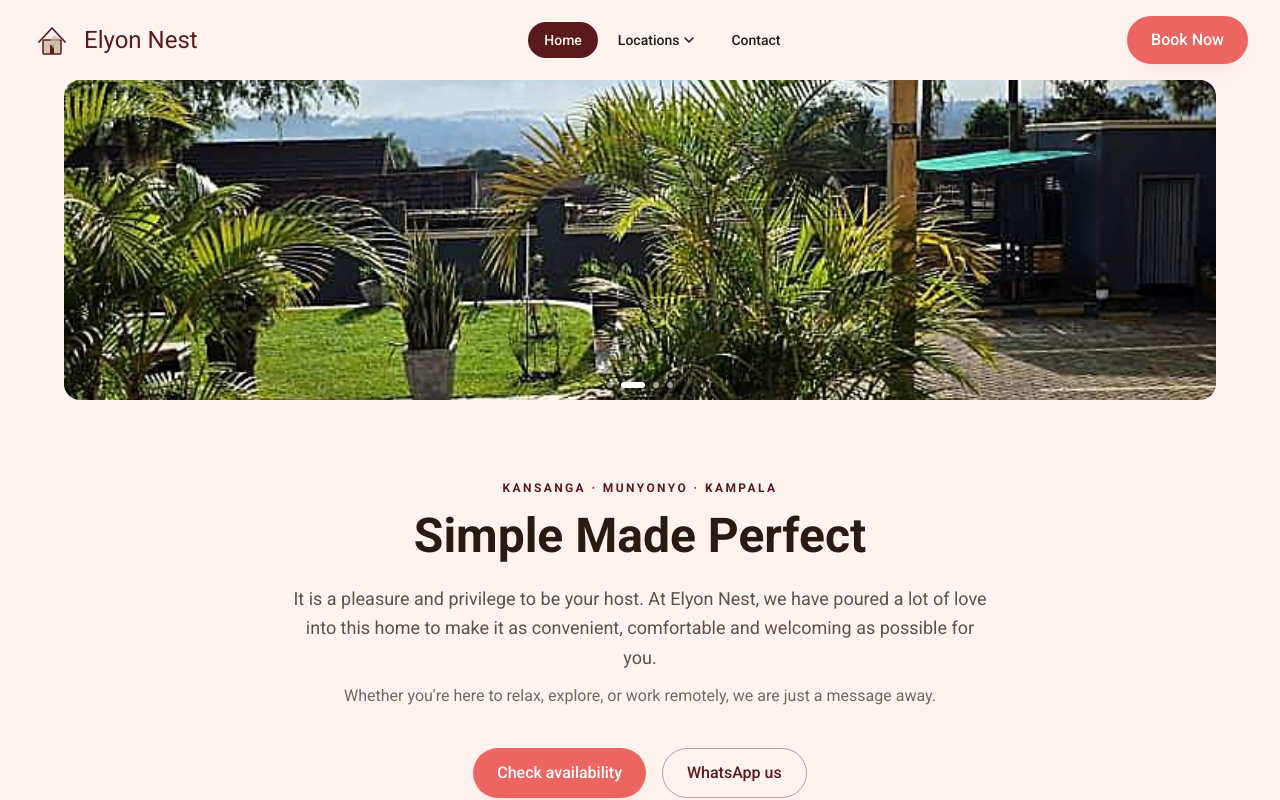
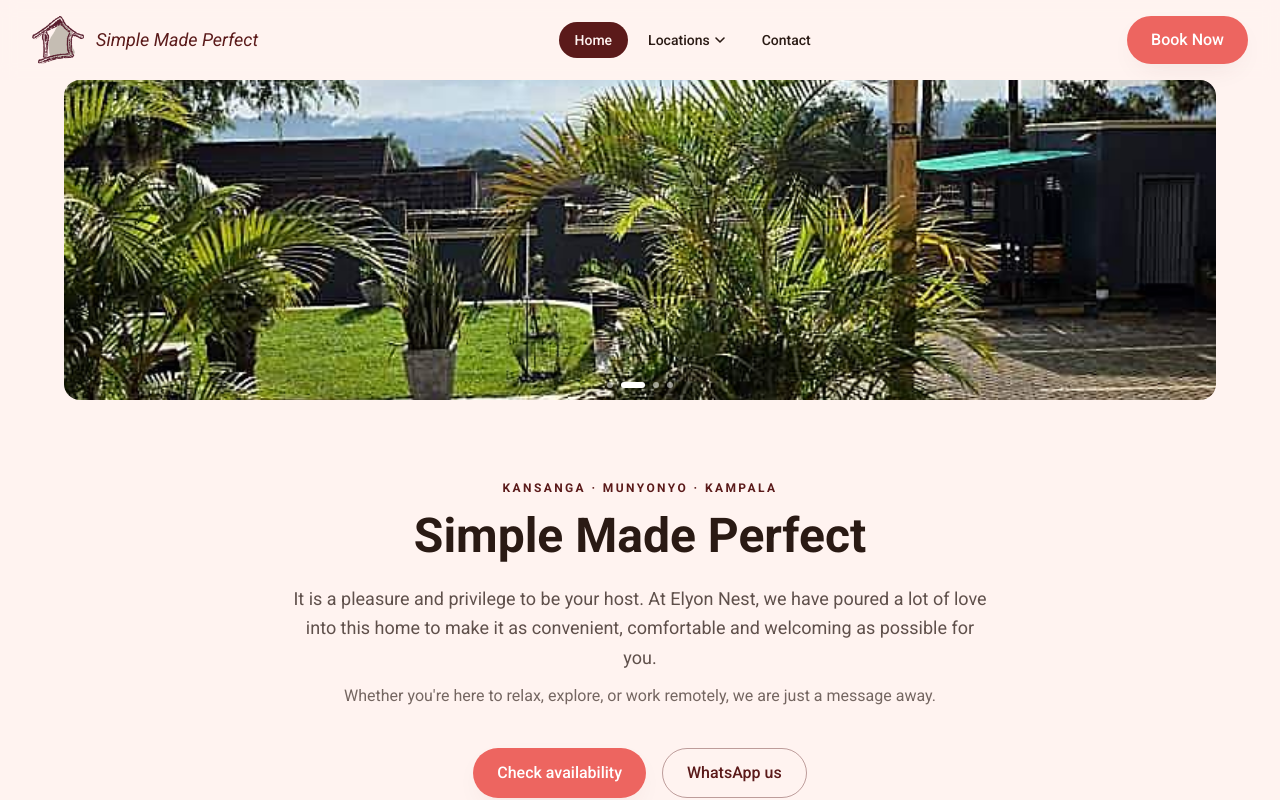
Before and after one commit to Ssali-Remy/ssali-remy.github, a React (Vite) app: page /#/ in a window 1280 px wide. Shown: the top 800 px of the page. Built offline with nearby package versions, Linux system fonts and the light colour scheme.

Commit message:
feat: navbar uses real PNG mark + 'Simple Made Perfect' instead of 'Elyon Nest'

```diff
--- a/src/components/Logo.jsx
+++ b/src/components/Logo.jsx
@@ -1,51 +1,20 @@
+import { logoMark } from "../data/images-logo";
+
 export default function Logo({ stacked = false, className = "" }) {
   return (
     <div
-      className={`flex ${stacked ? "flex-col items-center gap-1" : "items-center gap-3"} ${className}`}
+      className={`flex ${stacked ? "flex-col items-center gap-2" : "items-center gap-3"} ${className}`}
     >
-      <svg
-        viewBox="0 0 80 80"
-        className={stacked ? "h-14 w-14" : "h-10 w-10"}
-        aria-hidden="true"
+      <img
+        src={logoMark}
+        alt="Elyon Nest"
+        className={stacked ? "h-16 w-auto" : "h-12 w-auto"}
+        draggable="false"
+      />
+      <span
+        className={`font-sketch text-brand-maroon ${stacked ? "text-2xl" : "text-lg"} leading-tight italic whitespace-nowrap`}
       >
-        <defs>
-          <filter id="rough" x="-10%" y="-10%" width="120%" height="120%">
-            <feTurbulence
-              type="fractalNoise"
-              baseFrequency="0.9"
-              numOctaves="2"
-              seed="3"
-            />
-            <feDisplacementMap in="SourceGraphic" scale="1.2" />
-          </filter>
-        </defs>
-        <g filter="url(#rough)">
-          <path
-            d="M14 44 L40 16 L66 44"
-            fill="none"
-            stroke="#5B1A1A"
-            strokeWidth="3.5"
-            strokeLinecap="round"
-            strokeLinejoin="round"
-          />
-          <rect
-            x="22"
-            y="40"
-            width="36"
-            height="28"
-            rx="2"
-            fill="#D4C5B0"
-            stroke="#5B1A1A"
-            strokeWidth="3"
-          />
-          <rect x="36" y="50" width="8" height="18" fill="#5B1A1A" />
-          <ellipse cx="46" cy="44" rx="9" ry="13" fill="#C9BAA5" opacity="0.7" />
-        </g>
-      </svg>
-      <span
-        className={`font-sketch text-brand-maroon ${stacked ? "text-3xl" : "text-2xl"} leading-none`}
-      >
-        Elyon Nest
+        Simple Made Perfect
       </span>
     </div>
   );
```
